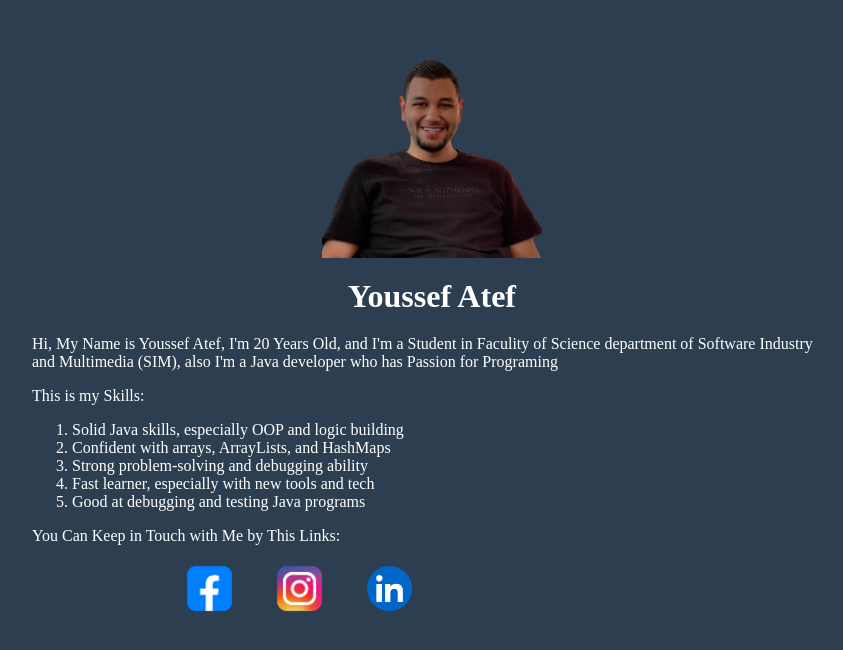
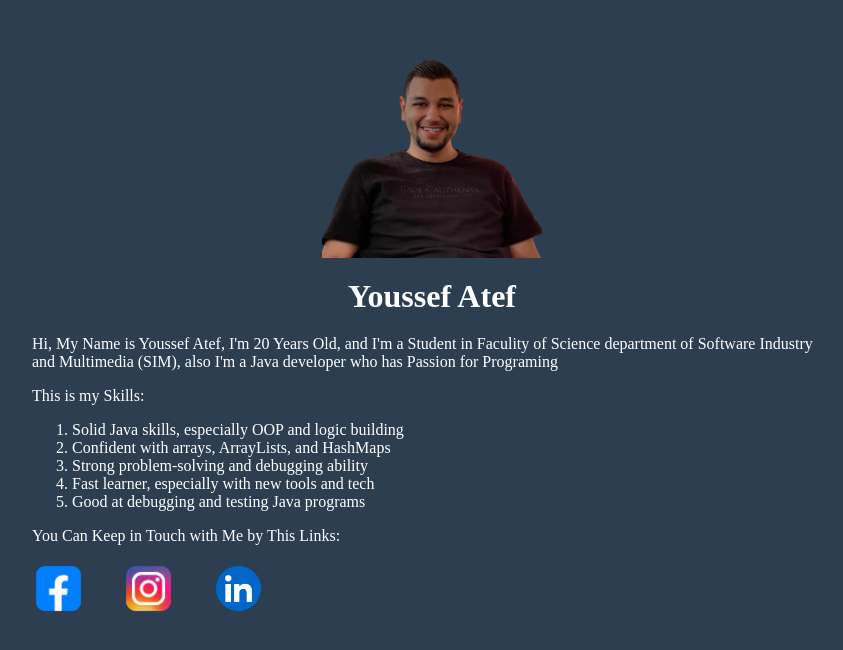
Before and after one commit to Youssef-Atef-20/FirstProject, a plain HTML site: page index.html in a window 1280 px wide. Shown: the whole page, without its empty margins (208-1051 px from the left). Drawn offline with Linux system fonts and the light colour scheme; a script that the page names is missing.

Commit message:
Update style.css

```diff
--- a/style.css
+++ b/style.css
@@ -31,7 +31,7 @@ div{
   gap: 15px;
   margin-top: -30px;
   height: auto;
-  margin-left: -7cm;
+  margin-left: -15cm;
 }
 div img{
   max-width: 75px;
```
